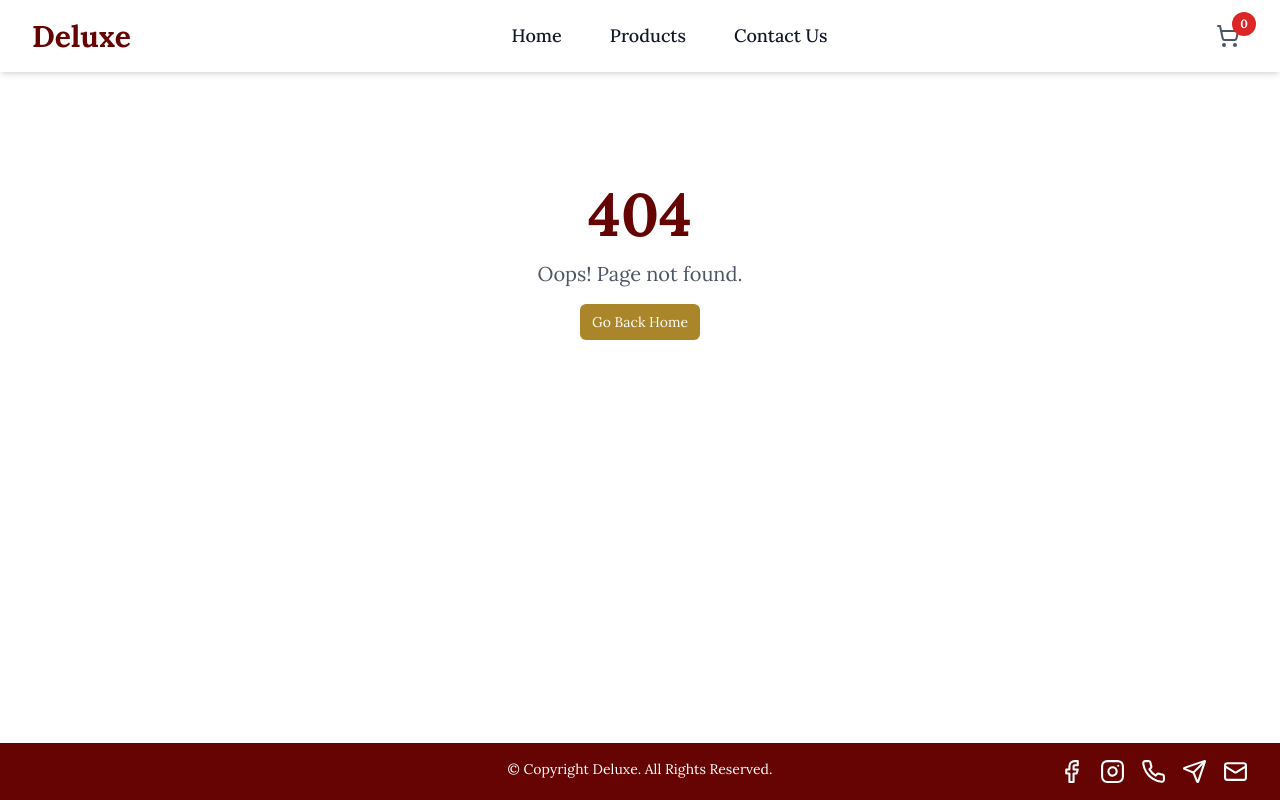
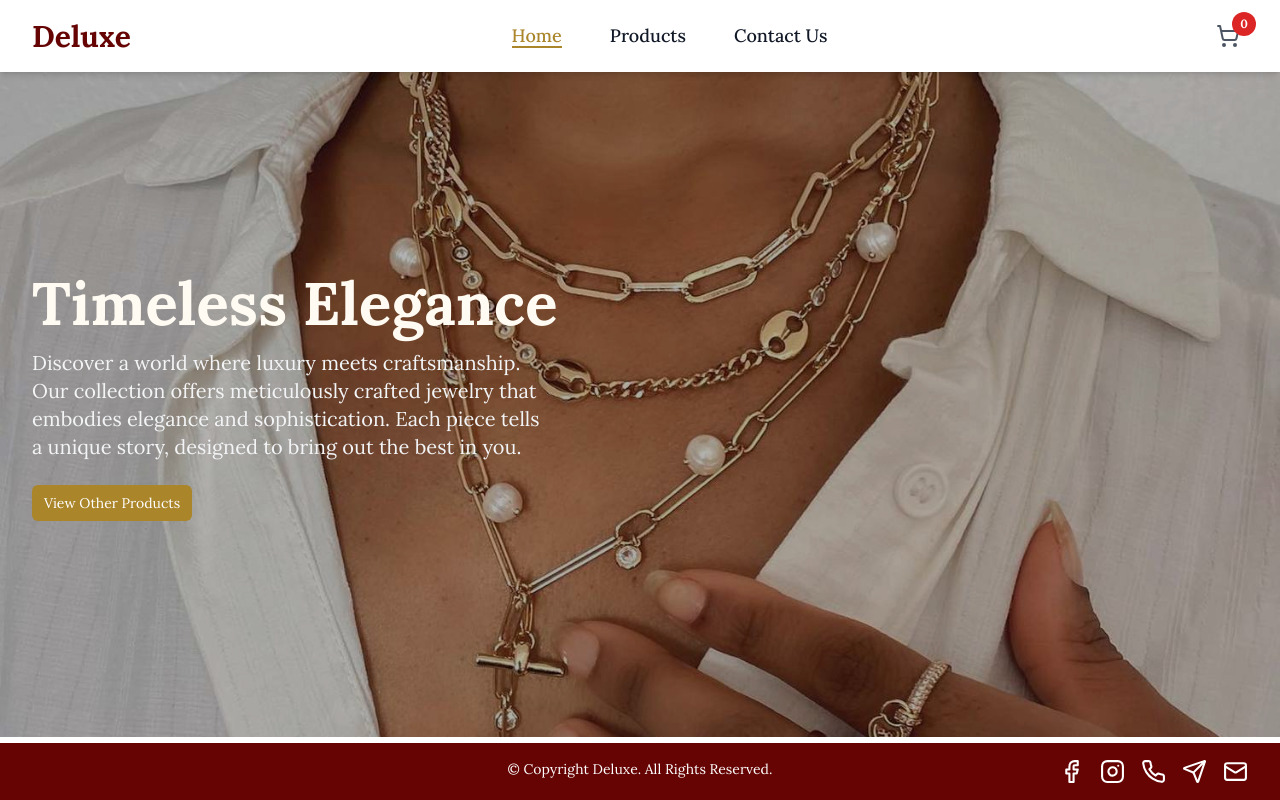
Before and after one commit to Ratana10/deluxe-shop, a Next.js app: page /home in a window 1280 px wide. Before the commit this address had no page. Built offline with nearby package versions, Linux system fonts and the light colour scheme.

Commit message:
fix the issus

```diff
--- a/src/app/(root)/components/Client.tsx
+++ /dev/null
@@ -1,24 +0,0 @@
-"use client";
-
-import React, { useEffect } from "react";
-import Hero from "./Hero";
-import { useSearchParams } from "next/navigation";
-
-const Client = () => {
-  const searchParams = useSearchParams();
-  const chatId = searchParams.get("chat_id");
-
-  useEffect(() => {
-    if(chatId){
-      console.log('Chat ID from URL params:', chatId)
-      localStorage.setItem("chatId", chatId);
-    }else{
-      console.error('Chat ID not found in URL.');
-    }
-
-  }, [chatId]);
-
-  return <Hero />;
-};
-
-export default Client;
--- /dev/null
+++ b/src/app/components/Client.tsx
@@ -0,0 +1,27 @@
+"use client"
+
+import { useSearchParams } from "next/navigation";
+import { useEffect } from "react";
+import ProductClient from "../products/components/ProductClient";
+import { Product } from "@/types";
+
+interface Props{
+  products: Product[]
+}
+export default function Client({products}: Props) {
+
+  const searchParams = useSearchParams();
+  const chatId = searchParams.get("chat_id");
+
+  useEffect(() => {
+    if (chatId) {
+      console.log("Chat ID from URL params:", chatId);
+      localStorage.setItem("chatId", chatId);
+    } else {
+
+      // console.error("Chat ID not found in URL.");
+    }
+  }, [chatId]);
+
+  return <ProductClient products={products} />;
+}
--- a/src/app/components/Navbar.tsx
+++ b/src/app/components/Navbar.tsx
@@ -14,7 +14,7 @@ export const navbars: Navbar[] = [
   {
     id: 1,
     title: "Home",
-    href: "/",
+    href: "/home",
   },
   {
     id: 2,
--- a/src/app/(root)/components/Hero.tsx
+++ b/src/app/home/components/Hero.tsx
@@ -50,7 +50,7 @@ const Hero = () => {
             animate={{ opacity: 1, y: 0 }}
             transition={{ duration: 0.6, delay: 0.5, ease: "easeOut" }}
           >
-            View other Products
+            View Other Products
           </motion.button>
         </Link>
       </div>
--- /dev/null
+++ b/src/app/home/components/HomeClient.tsx
@@ -0,0 +1,9 @@
+"use client";
+
+import Hero from "./Hero";
+
+const HomeClient = () => {
+  return <Hero />;
+};
+
+export default HomeClient;
--- /dev/null
+++ b/src/app/home/page.tsx
@@ -0,0 +1,7 @@
+import HomeClient from './components/HomeClient'
+
+const HomePage = () => {
+  return <HomeClient />
+}
+
+export default HomePage
--- a/src/app/page.tsx
+++ b/src/app/page.tsx
@@ -1,8 +1,8 @@
 import { getProducts } from "@/service/product.service";
-import Client from "./(root)/components/Client";
+import Client from "./components/Client";
+
 export default async function Home() {
+  const products = await getProducts();
 
-
-  const products = await getProducts();
-  return <Client />;
+  return <Client products={products} />;
 }
--- a/src/app/products/components/ProductCard.tsx
+++ b/src/app/products/components/ProductCard.tsx
@@ -32,6 +32,7 @@ export function ProductCard({ product }: Props) {
             fill
             className="rounded-lg object-cover border"
             sizes="(max-width: 768px) 100vw, (max-width: 1200px) 50vw, 33vw"
+            priority
           />
         </div>
       </Link>
--- a/src/app/products/page.tsx
+++ b/src/app/products/page.tsx
@@ -1,6 +1,5 @@
 import ProductClient from "./components/ProductClient";
 import { getProducts } from "@/service/product.service";
-import { Suspense } from "react";
 
 const ProductPage = async () => {
   const products = await getProducts();
```
